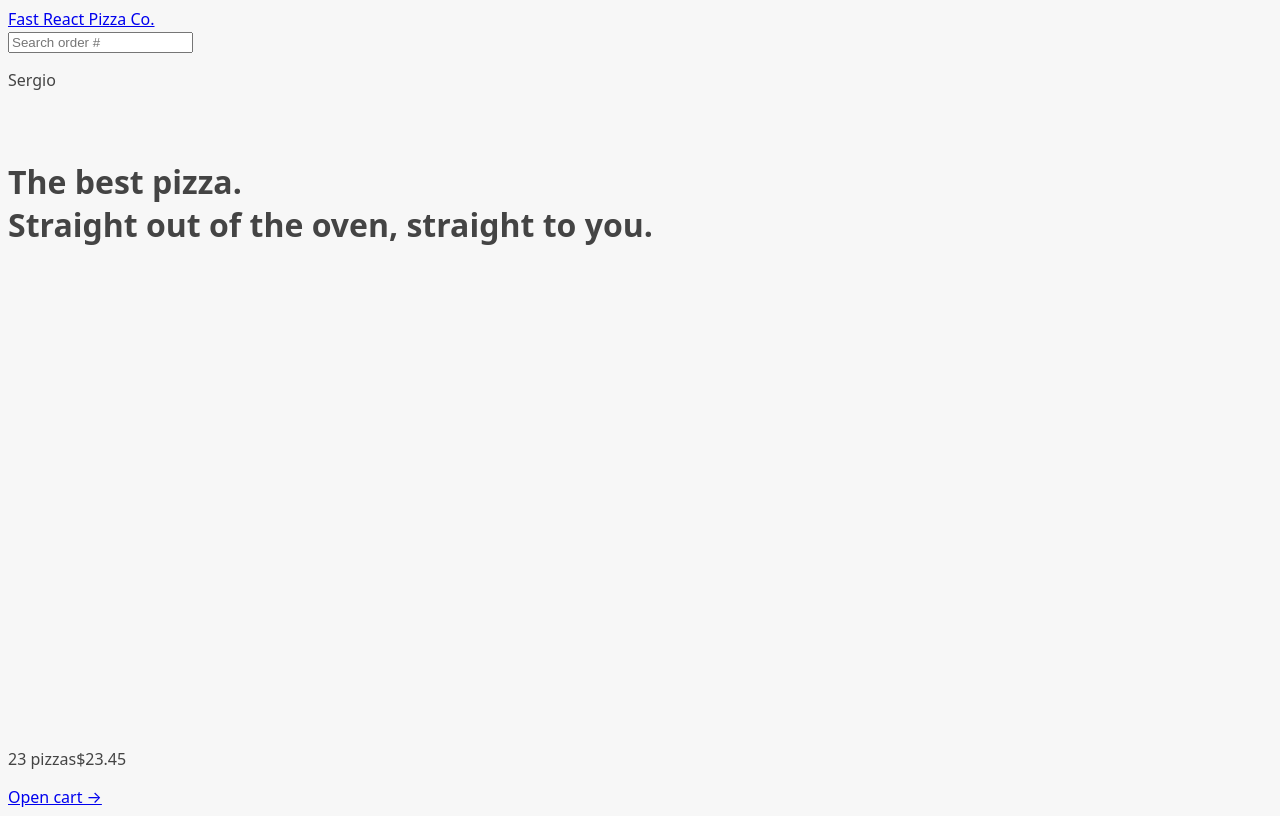
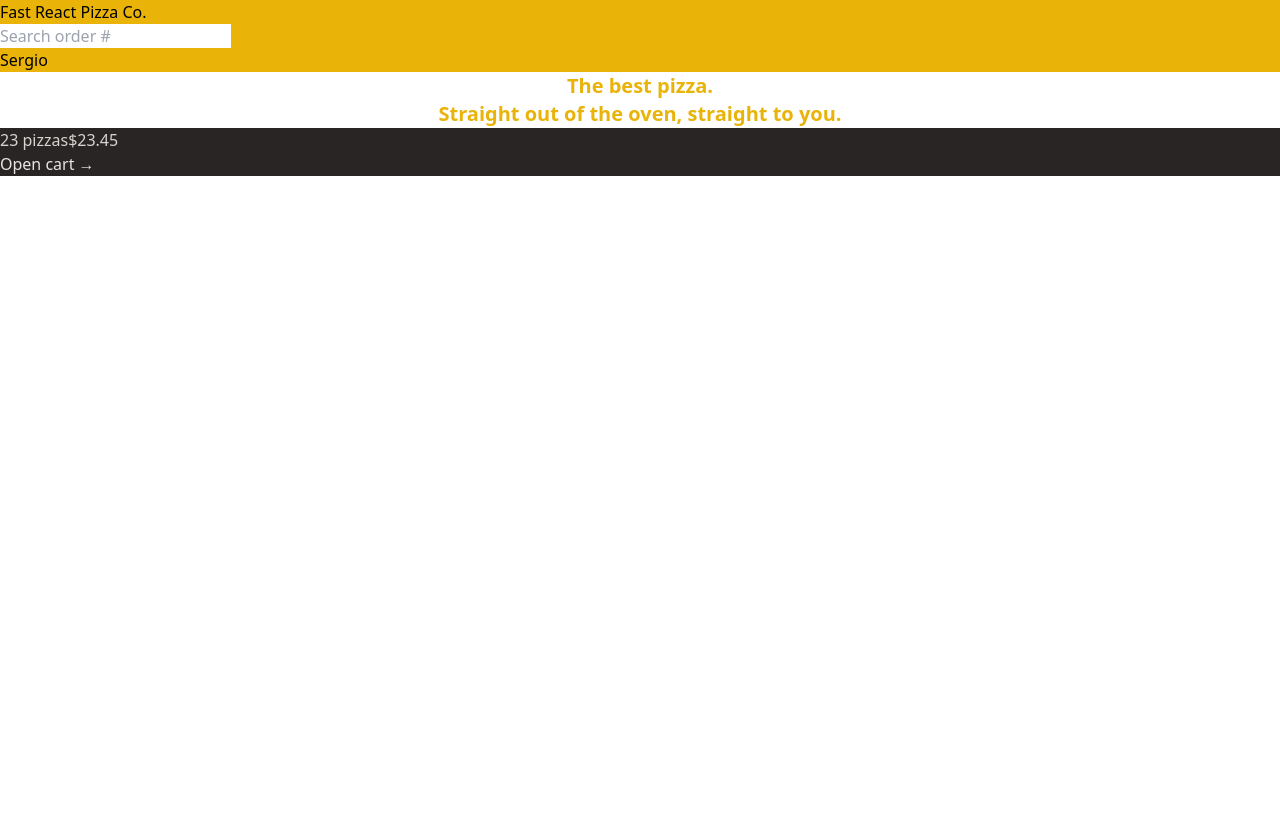
Before and after one commit to SergioKingOne/fast-pizza, a React (Vite) app: page / in a window 1280 px wide. Built offline with nearby package versions, Linux system fonts and the light colour scheme.

Commit message:
Adding some color with tailwindcss

```diff
--- a/package.json
+++ b/package.json
@@ -25,6 +25,8 @@
     "eslint-plugin-react-hooks": "^4.6.0",
     "eslint-plugin-react-refresh": "^0.4.3",
     "postcss": "^8.4.29",
+    "prettier": "^3.0.3",
+    "prettier-plugin-tailwindcss": "^0.5.4",
     "tailwindcss": "^3.3.3",
     "vite": "^4.4.5",
     "vite-plugin-eslint": "^1.8.1"
--- /dev/null
+++ b/prettier.config.cjs
@@ -0,0 +1,4 @@
+module.exports = {
+  plugins: ["prettier-plugin-tailwindcss"],
+  singleQuote: true,
+};
--- a/src/features/cart/CartOverview.jsx
+++ b/src/features/cart/CartOverview.jsx
@@ -2,8 +2,8 @@ import { Link } from "react-router-dom";
 
 function CartOverview() {
   return (
-    <div>
-      <p>
+    <div className="bg-stone-800 text-stone-200">
+      <p className="text-stone-300">
         <span>23 pizzas</span>
         <span>$23.45</span>
       </p>
--- a/src/index.css
+++ b/src/index.css
@@ -1,4 +1,8 @@
-body {
+@tailwind base;
+@tailwind components;
+@tailwind utilities;
+
+/* body {
   font-family: system-ui, -apple-system, BlinkMacSystemFont, 'Segoe UI', Roboto,
     Oxygen, Ubuntu, Cantarell, 'Open Sans', 'Helvetica Neue', sans-serif;
   background-color: #f7f7f7;
@@ -10,7 +14,7 @@ body {
   grid-template-rows: auto 1fr auto;
   gap: 32px;
   height: 100dvh;
-}
+} */
 
 /* https://dev.to/afif/i-made-100-css-loaders-for-your-next-project-4eje */
 .loader {
--- a/src/ui/Header.jsx
+++ b/src/ui/Header.jsx
@@ -3,7 +3,7 @@ import SearchOrder from "../features/order/SearchOrder";
 
 function Header() {
   return (
-    <header>
+    <header className="bg-yellow-500">
       <Link to="/">Fast React Pizza Co.</Link>
 
       <SearchOrder />
--- a/src/ui/Home.jsx
+++ b/src/ui/Home.jsx
@@ -1,10 +1,12 @@
 function Home() {
   return (
     <div>
-      <h1>
+      <h1 className="text-center text-xl font-semibold text-yellow-500">
         The best pizza.
         <br />
-        Straight out of the oven, straight to you.
+        <span className="text-yellow-500">
+          Straight out of the oven, straight to you.
+        </span>
       </h1>
     </div>
   );
--- a/tailwind.config.js
+++ b/tailwind.config.js
@@ -1,8 +1,8 @@
 /** @type {import('tailwindcss').Config} */
 export default {
-  content: [],
+  content: ["./index.html", "./src/**/*.{js,ts,jsx,tsx}"],
   theme: {
     extend: {},
   },
   plugins: [],
-}
+};
```
Also changed, not shown: .eslintrc.cjs, 1 other file (tests, documents, lock files or other folders).
